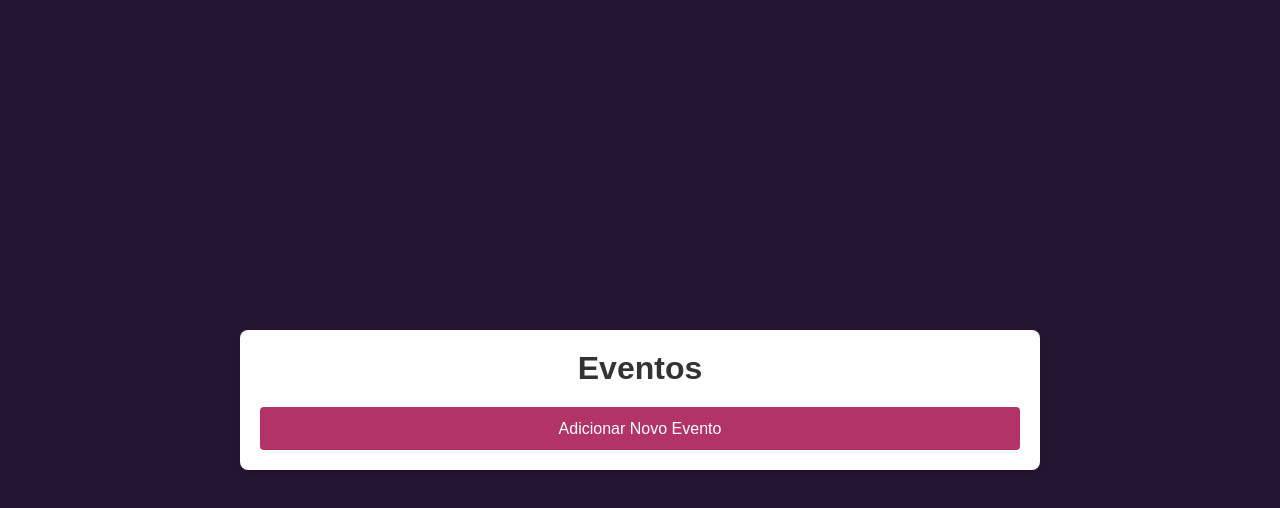
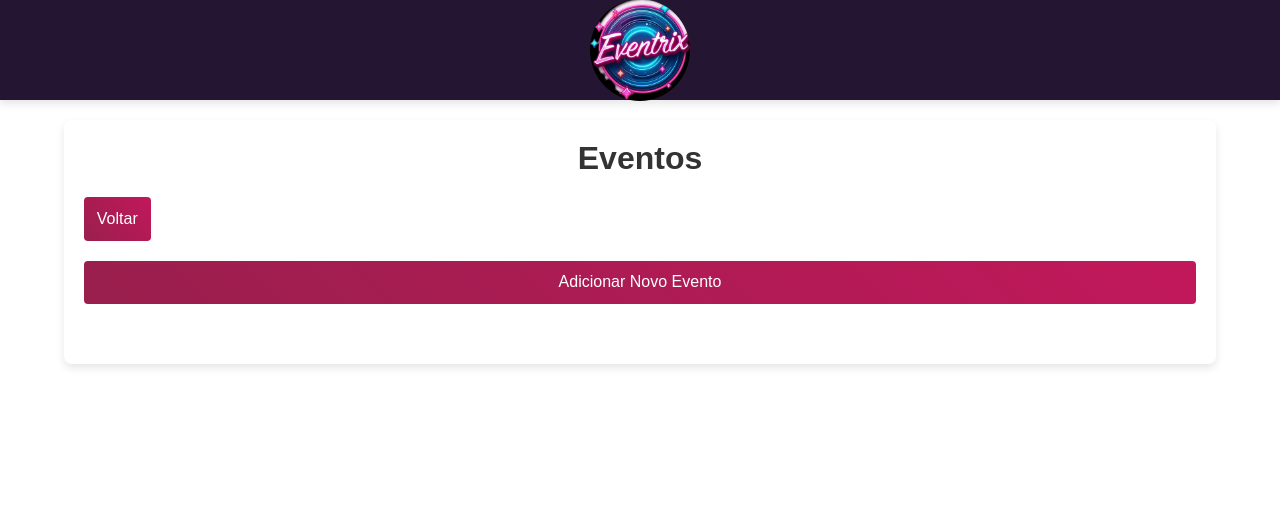
Before and after one commit to daviaragaoyt/GaleriaEventos-front, a plain HTML site: page funcionario/eventos/events.html in a window 1280 px wide. Drawn offline with Linux system fonts and the light colour scheme; no server answers.

Commit message:
Front finalizado

```diff
--- a/cliente/enviado/style.css
+++ b/cliente/enviado/style.css
@@ -1,25 +1,56 @@
-/* style.css */
+/* Reseta e configurações gerais */
+* {
+    margin: 0;
+    padding: 0;
+    box-sizing: border-box;
+    font-family: Arial, sans-serif;
+}
 
 body {
-    font-family: Arial, sans-serif;
-    background-color: #241533; /* Azul claro suave */
-    color: #333; /* Cor do texto */
-    margin: 0;
-    padding: 0;
+    display: flex;
+    flex-direction: column;
+    justify-content: flex-start; /* Ajusta para começar do topo */
+    align-items: center;
+    height: 100vh;
+    background-color: white; /* Fundo roxo */
+    margin: 0; /* Remove qualquer margem padrão */
+}
+
+/* Header / Navbar */
+header {
+    width: 100%;
+    background: #241533; /* Fundo branco para a navbar */
+    box-shadow: 0 4px 8px rgba(0, 0, 0, 0.1);
+    position: fixed; /* Fixa no topo */
+    top: 0; /* Coloca no topo */
+    left: 0; /* Garante que se estenda desde a borda esquerda */
+    z-index: 10; /* Coloca acima de outros elementos */
+}
+
+nav {
     display: flex;
     justify-content: center;
     align-items: center;
-    height: 100vh;
+    height: 100px;
 }
 
-.confirmation-container {
+.logo {
+    width: 100px; /* Ajusta o tamanho da logo */
+    height: auto;
+    border-radius: 50%; /* Torna a logo redonda */
+}
+
+
+
+.container {
     text-align: center;
-    background: #333; /* Fundo branco */
+    background:#241533 ; /* Fundo branco */
     padding: 30px;
     border-radius: 10px;
     box-shadow: 0 4px 6px rgba(0, 0, 0, 0.1);
     max-width: 400px;
-    width: 90%;
+    width: 100%;
+    margin: 35vh 0 20px; /* Espaço do topo para o header fixo */
 }
 
 h1 {
--- a/cliente/eventos/style.css
+++ b/cliente/eventos/style.css
@@ -1,32 +1,58 @@
-/* Estilos gerais */
-body {
-  font-family: Arial, sans-serif;
-  background-color: #241533;
+* {
   margin: 0;
   padding: 0;
+  box-sizing: border-box;
+  font-family: Arial, sans-serif;
 }
 
-/* Estilo para a logo no canto superior esquerdo */
-.logo {
-  position: absolute; /* Permite posicionamento relativo à janela */
-  top: 10px; /* Distância do topo da página */
-  left: 10px; /* Distância da borda esquerda */
-  width: 100px; /* Largura ajustável da imagem */
-  height: auto; /* Mantém a proporção da imagem */
-  border-radius:100%
+body {
+  display: flex;
+  flex-direction: column;
+  justify-content: flex-start; /* Ajusta para começar do topo */
+  align-items: center;
+  min-height: 100vh; /* Garante que o conteúdo ocupe toda a altura */
+  background-color: white;
+  margin: 0;
 }
 
+/* Header / Navbar */
+header {
+  width: 100%;
+  background: #241533;
+  box-shadow: 0 4px 8px rgba(0, 0, 0, 0.1);
+  position: fixed;
+  top: 0;
+  left: 0;
+  z-index: 10;
+}
 
+nav {
+  display: flex;
+  justify-content: center;
+  align-items: center;
+  height: 100px;
+}
+
+.logo {
+  width: 100px;
+  height: auto;
+  border-radius: 50%;
+}
+
+/* Container principal */
 .container {
+  width: 90%;
   max-width: 1200px;
-  margin: 20px auto;
+  background-color: #fff;
   padding: 20px;
-  background-color: #241533;
+  border-radius: 8px;
+  box-shadow: 0 4px 8px rgba(0, 0, 0, 0.1);
+  margin-top: 120px; /* Espaço do topo para o header fixo */
 }
 
 h1 {
   text-align: center;
-  color: white;
+  color: black;
 }
 
 /* Estilo para o contêiner de eventos */
@@ -85,7 +111,7 @@ button {
 }
 
 button:hover {
-  background-color: #218838;
+  background: linear-gradient(45deg, #b23365, #e91e63);
 }
 
 /* Responsividade */
--- a/cliente/index/style.css
+++ b/cliente/index/style.css
@@ -1,3 +1,4 @@
+/* Reseta e configurações gerais */
 * {
     margin: 0;
     padding: 0;
@@ -7,46 +8,66 @@
 
 body {
     display: flex;
+    flex-direction: column;
+    justify-content: flex-start; /* Ajusta para começar do topo */
+    align-items: center;
+    height: 100vh;
+    background-color: white; /* Fundo roxo */
+    margin: 0; /* Remove qualquer margem padrão */
+}
+
+/* Header / Navbar */
+header {
+    width: 100%;
+    background: #241533; /* Fundo branco para a navbar */
+    box-shadow: 0 4px 8px rgba(0, 0, 0, 0.1);
+    position: fixed; /* Fixa no topo */
+    top: 0; /* Coloca no topo */
+    left: 0; /* Garante que se estenda desde a borda esquerda */
+    z-index: 10; /* Coloca acima de outros elementos */
+}
+
+nav {
+    display: flex;
     justify-content: center;
     align-items: center;
-    height: 100vh;
-    background-color: #241533;
+    height: 100px;
 }
 
-/* Estilo para a logo no canto superior esquerdo */
 .logo {
-    position: absolute; /* Permite posicionamento relativo à janela */
-    top: 10px; /* Distância do topo da página */
-    left: 10px; /* Distância da borda esquerda */
-    width: 100px; /* Largura ajustável da imagem */
-    height: auto; /* Mantém a proporção da imagem */
-    border-radius:100%
-  }
+    width: 100px; /* Ajusta o tamanho da logo */
+    height: auto;
+    border-radius: 50%; /* Torna a logo redonda */
+}
 
+/* Container */
 .container {
     width: 100%;
     max-width: 400px;
     padding: 2rem;
-    background: white;
+    background: #241533; /* Fundo branco para o container */
     border-radius: 8px;
     box-shadow: 0 4px 8px rgba(0, 0, 0, 0.2);
     text-align: center;
+    margin: 35vh 0 20px; /* Espaço do topo para o header fixo */
 }
 
 h2 {
     margin-bottom: 1rem;
-    color: #333;
+    color: white;
 }
 
+/* Formulário */
 .form-group {
     margin-bottom: 1rem;
     text-align: left;
 }
 
 label {
+
     display: block;
     font-size: 0.9rem;
-    color: #333;
+    color: white;
     margin-bottom: 0.2rem;
 }
 
@@ -54,6 +75,7 @@ input[type="text"],
 input[type="email"],
 input[type="password"],
 select {
+
     width: 100%;
     padding: 0.8rem;
     border: 1px solid #ccc;
@@ -63,22 +85,29 @@ select {
 .btn {
     width: 100%;
     padding: 0.8rem;
-    background-color: #b23365;
+    background: linear-gradient(45deg, #b23365, #e91e63); /* Degradê de rosa escuro para rosa vibrante */
     color: white;
     border: none;
     border-radius: 4px;
     cursor: pointer;
     font-size: 1rem;
+    transition: background 0.3s ease, transform 0.2s ease; /* Transições suaves */
 }
 
 .btn:hover {
-    background-color: #45a049;
+    background: linear-gradient(45deg, #991f4d, #c2185b); /* Degradê mais escuro no hover */
+    transform: translateY(-2px); /* Leve elevação no hover */
+}
+
+
+.btn:hover {
+    background-color: #991f4d; /* Cor do botão ao passar o mouse */
 }
 
 .switch-btn {
     margin-top: 1rem;
     font-size: 0.9rem;
-    color: #333;
+    color: white;
     cursor: pointer;
     text-decoration: underline;
 }
--- a/funcionario/eventos/events.html
+++ b/funcionario/eventos/events.html
@@ -2,22 +2,32 @@
 <html lang="pt-br">
 
 <head>
-    <meta charset="UTF-8">
-    <meta name="viewport" content="width=device-width, initial-scale=1.0">
+    <meta charset="UTF-8" />
+    <meta name="viewport" content="width=device-width, initial-scale=1.0" />
     <title>Eventos</title>
-    <link rel="stylesheet" href="style.css">
+    <link rel="stylesheet" href="style.css" />
 </head>
 
 <body>
+    <header>
+        <nav>
+            <img src="../../imgs/logo.jpeg" alt="Logo" class="logo" />
+        </nav>
+    </header>
+    <!-- Botão de Voltar -->
     <div class="container">
         <h1>Eventos</h1>
+        <button class="back-btn" onclick="voltarPagina()">Voltar</button>
         <button class="btn" id="adicionarEventoBtn">Adicionar Novo Evento</button>
         <div id="containerCatalogo"></div>
     </div>
 
-
-
     <!-- Arquivo JavaScript para funcionalidades e conexão com a API -->
+    <script>
+        function voltarPagina() {
+            window.history.back(); // Volta para a página anterior
+        }
+    </script>
     <script src="script.js"></script>
 </body>
 
--- a/funcionario/eventos/script.js
+++ b/funcionario/eventos/script.js
@@ -1,6 +1,10 @@
 const catalogo = document.getElementById("containerCatalogo");
 const API_BASE_URL = "http://localhost:8080"; // Altere para a URL correta do seu backend
 const adicionarEventoBtn = document.getElementById("adicionarEventoBtn");
+
+function voltarPagina() {
+    window.history.back(); // Volta para a página anterior no histórico
+}
 
 // Função para listar eventos a partir do backend
 async function listarEventos() {
@@ -13,7 +17,7 @@ async function listarEventos() {
         eventos.forEach(evento => {
             catalogo.innerHTML += `
                 <div class="event-item" data-id="${evento.id}">
-                     <img class="img" src="../../imgs/Literatura.jpeg" alt="">
+                     <img class="img" src="../../imgs/imagem.png" alt="">
                     <h3>${evento.nome}</h3>
                     <p>${evento.descricao}</p>
                     <button onclick="editarEvento(${evento.id})">Editar</button>
--- a/funcionario/eventos/style.css
+++ b/funcionario/eventos/style.css
@@ -1,40 +1,70 @@
-/* Reset básico */
 * {
   margin: 0;
   padding: 0;
   box-sizing: border-box;
+  font-family: Arial, sans-serif;
 }
 
-/* Estilo da página */
 body {
-  font-family: Arial, sans-serif;
-  background-color: #241533;
-  color: #333;
+  display: flex;
+  flex-direction: column;
+  justify-content: flex-start; /* Ajusta para começar do topo */
+  align-items: center;
+  min-height: 100vh; /* Garante que o conteúdo ocupe toda a altura */
+  background-color: white;
+  margin: 0;
+}
+
+/* Header / Navbar */
+header {
+  width: 100%;
+  background: #241533;
+  box-shadow: 0 4px 8px rgba(0, 0, 0, 0.1);
+  position: fixed;
+  top: 0;
+  left: 0;
+  z-index: 10;
+}
+
+nav {
   display: flex;
   justify-content: center;
   align-items: center;
-  min-height: 100vh;
+  height: 100px;
 }
 
-/* Estilo para a logo no canto superior esquerdo */
 .logo {
-  position: absolute; /* Permite posicionamento relativo à janela */
-  top: 10px; /* Distância do topo da página */
-  left: 10px; /* Distância da borda esquerda */
-  width: 100px; /* Largura ajustável da imagem */
-  height: auto; /* Mantém a proporção da imagem */
-  border-radius:100%
+  width: 100px;
+  height: auto;
+  border-radius: 50%;
 }
 
 /* Container principal */
 .container {
   width: 90%;
-  max-width: 800px;
+  max-width: 1200px;
   background-color: #fff;
   padding: 20px;
   border-radius: 8px;
   box-shadow: 0 4px 8px rgba(0, 0, 0, 0.1);
+  margin-top: 120px; /* Espaço do topo para o header fixo */
 }
+
+.back-btn {
+  padding: 0.8rem;
+  background: linear-gradient(45deg, #991f4d, #c2185b); /* Degradê mais escuro no hover */
+  color: white;
+  border: none;
+  border-radius: 4px;
+  cursor: pointer;
+  font-size: 1rem;
+  margin-bottom: 20px;
+}
+
+.back-btn:hover {
+  background: linear-gradient(45deg, #b23365, #e91e63); /* Degradê de rosa escuro para rosa vibrante */
+}
+
 
 /* Título */
 h1 {
@@ -44,18 +74,30 @@ h1 {
   text-align: center;
 }
 
-/* Lista de eventos */
-#events-list {
-  display: grid;
-  grid-template-columns: 1fr;
-  gap: 30px; /* Aumentado para 30px */
+/* Botão principal */
+.btn {
+  width: 100%;
+  padding: 0.8rem;
+  background: linear-gradient(45deg, #991f4d, #c2185b); /* Degradê mais escuro no hover */
+  color: white;
+  border: none;
+  border-radius: 4px;
+  cursor: pointer;
+  font-size: 1rem;
+  margin-bottom: 20px;
 }
 
-/* Estilo da imagem */
-.img {
-  width: 20rem; /* Reduzido para 20rem */
-  height: auto; /* Mantém a proporção */
-  border-radius: 4px; /* Adiciona bordas arredondadas */
+.btn:hover {
+  background: linear-gradient(45deg, #b23365, #e91e63); /* Degradê de rosa escuro para rosa vibrante */
+}
+
+/* Lista de eventos */
+#containerCatalogo {
+  display: grid;
+  grid-template-columns: repeat(auto-fit, minmax(250px, 1fr)); /* Layout flexível */
+  gap: 20px;
+  width: 100%;
+  margin-top: 20px;
 }
 
 /* Estilo de cada evento */
@@ -66,7 +108,8 @@ h1 {
   padding: 15px;
   display: flex;
   flex-direction: column;
-  gap: 10px;
+  align-items: center;
+  text-align: center;
   transition: transform 0.2s ease-in-out;
 }
 
@@ -75,15 +118,13 @@ h1 {
   box-shadow: 0 4px 8px rgba(0, 0, 0, 0.2);
 }
 
-.btn {
+/* Imagem dos eventos */
+.img {
   width: 100%;
-  padding: 0.8rem;
-  background-color: #b23365;
-  color: white;
-  border: none;
-  border-radius: 4px;
-  cursor: pointer;
-  font-size: 1rem;
+  max-width: 200px;
+  height: auto;
+  border-radius: 8px;
+  margin-bottom: 10px;
 }
 
 /* Título e descrição dos eventos */
@@ -96,37 +137,30 @@ h1 {
 .event-item p {
   font-size: 1em;
   color: #555;
+  margin-bottom: 10px;
 }
 
 /* Botões de ação */
 .event-item button {
+  width: 100%;
   padding: 10px;
   border: none;
+  margin-bottom:20px;
   border-radius: 4px;
   cursor: pointer;
+  font-size: 0.9rem;
+  color: white;
+  background: linear-gradient(45deg, #991f4d, #c2185b); /* Degradê mais escuro no hover */
   transition: background-color 0.3s ease;
 }
 
-.event-item button:last-child {
-  background-color: #b23365;
-  color: #fff;
-}
-
-.event-item button:last-child:hover {
-  background-color: #45a049;
+.event-item button:hover {
+  background: linear-gradient(45deg, #b23365, #e91e63);
 }
 
 /* Responsividade */
-@media (min-width: 600px) {
-  #events-list {
-      grid-template-columns: repeat(2, 1fr);
-      gap: 30px; /* Espaçamento maior em telas maiores */
+@media (max-width: 600px) {
+  #containerCatalogo {
+    grid-template-columns: 1fr;
   }
 }
-
-@media (min-width: 800px) {
-  #events-list {
-      grid-template-columns: repeat(3, 1fr);
-      gap: 40px; /* Mais espaçamento para telas grandes */
-  }
-}
--- a/funcionario/index/style.css
+++ b/funcionario/index/style.css
@@ -1,3 +1,4 @@
+/* Reseta e configurações gerais */
 * {
     margin: 0;
     padding: 0;
@@ -7,45 +8,66 @@
 
 body {
     display: flex;
+    flex-direction: column;
+    justify-content: flex-start; /* Ajusta para começar do topo */
+    align-items: center;
+    height: 100vh;
+    background-color: white; /* Fundo roxo */
+    margin: 0; /* Remove qualquer margem padrão */
+}
+
+/* Header / Navbar */
+header {
+    width: 100%;
+    background: #241533; /* Fundo branco para a navbar */
+    box-shadow: 0 4px 8px rgba(0, 0, 0, 0.1);
+    position: fixed; /* Fixa no topo */
+    top: 0; /* Coloca no topo */
+    left: 0; /* Garante que se estenda desde a borda esquerda */
+    z-index: 10; /* Coloca acima de outros elementos */
+}
+
+nav {
+    display: flex;
     justify-content: center;
     align-items: center;
-    height: 100vh;
-    background-color: #241533;
+    height: 100px;
 }
 
 .logo {
-    position: absolute; /* Permite posicionamento relativo à janela */
-    top: 10px; /* Distância do topo da página */
-    left: 10px; /* Distância da borda esquerda */
-    width: 100px; /* Largura ajustável da imagem */
-    height: auto; /* Mantém a proporção da imagem */
-    border-radius:100%
-  }
+    width: 100px; /* Ajusta o tamanho da logo */
+    height: auto;
+    border-radius: 50%; /* Torna a logo redonda */
+}
 
+/* Container */
 .container {
     width: 100%;
     max-width: 400px;
     padding: 2rem;
-    background: white;
+    background: #241533; /* Fundo branco para o container */
     border-radius: 8px;
     box-shadow: 0 4px 8px rgba(0, 0, 0, 0.2);
     text-align: center;
+    margin: 35vh 0 20px; /* Espaço do topo para o header fixo */
 }
 
 h2 {
     margin-bottom: 1rem;
-    color: #333;
+    color: white;
 }
 
+/* Formulário */
 .form-group {
     margin-bottom: 1rem;
     text-align: left;
 }
 
 label {
+
     display: block;
     font-size: 0.9rem;
-    color: #333;
+    color: white;
     margin-bottom: 0.2rem;
 }
 
@@ -53,6 +75,7 @@ input[type="text"],
 input[type="email"],
 input[type="password"],
 select {
+
     width: 100%;
     padding: 0.8rem;
     border: 1px solid #ccc;
@@ -62,22 +85,29 @@ select {
 .btn {
     width: 100%;
     padding: 0.8rem;
-    background-color: #b23365;
+    background: linear-gradient(45deg, #991f4d, #c2185b); /* Degradê mais escuro no hover */
     color: white;
     border: none;
     border-radius: 4px;
     cursor: pointer;
     font-size: 1rem;
+    transition: background 0.3s ease, transform 0.2s ease; /* Transições suaves */
 }
 
 .btn:hover {
-    background-color: #45a049;
+    background: linear-gradient(45deg, #b23365, #e91e63); /* Degradê de rosa escuro para rosa vibrante */
+    transform: translateY(-2px); /* Leve elevação no hover */
+}
+
+
+.btn:hover {
+    background-color: #991f4d; /* Cor do botão ao passar o mouse */
 }
 
 .switch-btn {
     margin-top: 1rem;
     font-size: 0.9rem;
-    color: #333;
+    color: white;
     cursor: pointer;
     text-decoration: underline;
 }
```
Also changed, not shown: cliente/enviado/envi.html (+10 -3 lines), cliente/eventos/events.html (+6 -2 lines), cliente/eventos/script.js (+8 -10 lines), cliente/index/index.html (+22 -20 lines), funcionario/index/index.html (+9 -4 lines).
